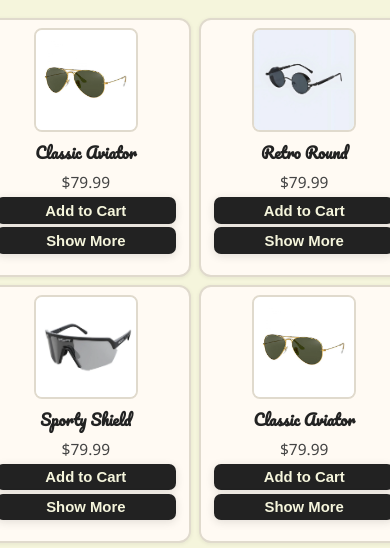
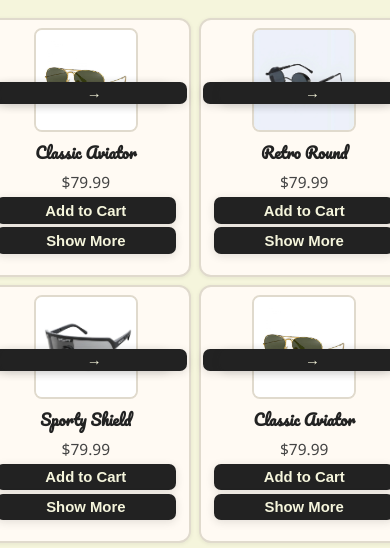
Before and after one commit to knox69-bit/velora-website, a plain HTML site: page index.html in a window 390 px wide. Shown: the part 229-777 px from the top of the page. Drawn offline with Linux system fonts and the light colour scheme.

Commit message:
updated logo

```diff
--- a/styles.css
+++ b/styles.css
@@ -633,6 +633,22 @@ footer .contact-link:hover {
         margin: 0.15rem 0;
         text-align: center;
     }
+    .img-switch-btn {
+        width: 22px;
+        height: 22px;
+        font-size: 1rem;
+        top: 60px; /* Adjust as needed to align vertically with your image */
+        min-width: 0;
+        padding: 0;
+        display: flex !important;
+        align-items: center;
+        justify-content: center;
+        background: transparent;
+        border: none;
+    }
+    .img-switch-btn.prev { left: 2px; }
+    .img-switch-btn.next { right: 2px; }
+
     .product-card button,
     .show-more-btn,
     .add-to-cart-btn {
```
